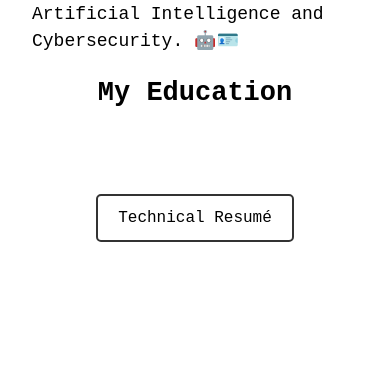
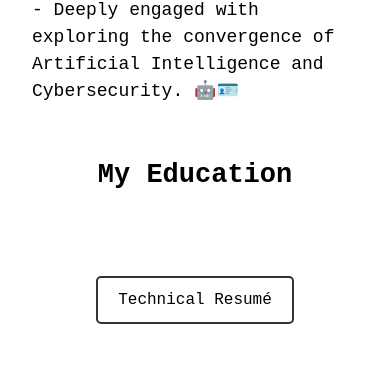
Before and after one commit to Janadhi14/Janadhi, a React (Vite) app: page / in a window 390 px wide. Shown: the part 1177-1564 px from the top of the page. Built offline with nearby package versions, Linux system fonts and the light colour scheme.

Commit message:
updated max screen size

```diff
--- a/src/App.css
+++ b/src/App.css
@@ -714,7 +714,7 @@
 }
 
 .subtitles {
-  margin-top: 0px;
+  margin-top: 10px;
   margin-bottom: 80px;
   text-align: center;
   animation: fadeIn 1.5s ease forwards;
@@ -1246,7 +1246,6 @@
   color: #000000;
   animation: border-move 15s linear infinite forwards;
   /* Only use border-move animation */
-  margin-top: -0vh;
   background: url('https://avatars.githubusercontent.com/u/100277240?v=4') no-repeat;
   /* Replace 'your-image-url.jpg' with the actual image URL */
   background-size: cover;
@@ -1325,7 +1324,7 @@
   }
 }
 
-@media screen and (max-width: 550px) {
+@media screen and (max-width: 800px) {
   .j {
     margin-top: 200px;
     height: 200px;
@@ -1333,4 +1332,8 @@
     margin-left: -50px;
 
   }
+
+  .subtitles {
+    margin-top: 50px;
+  }
 }
```
